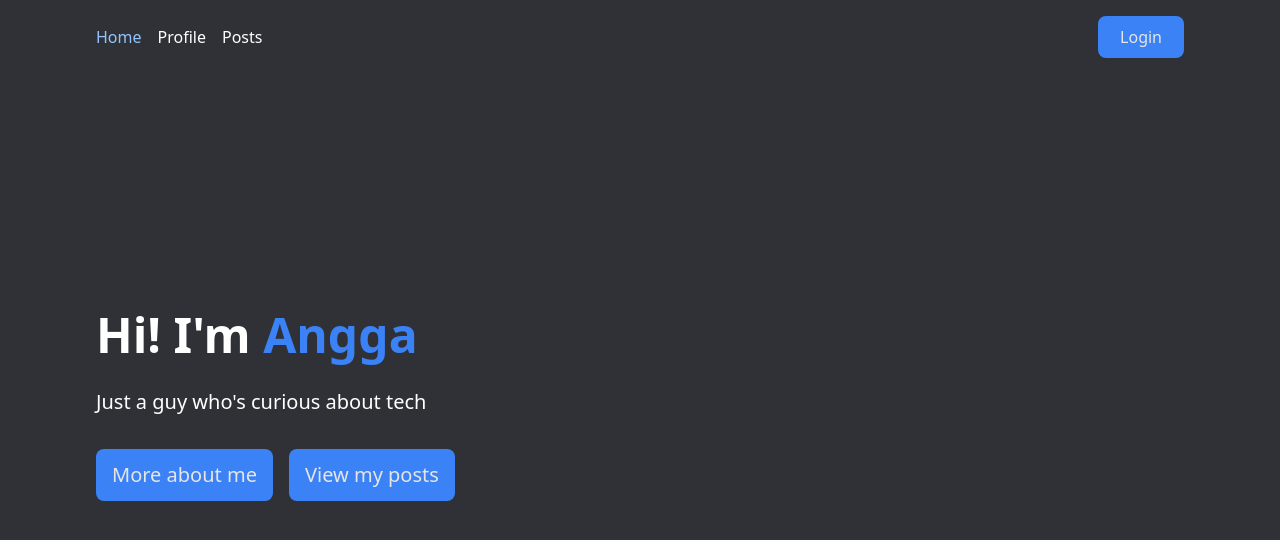
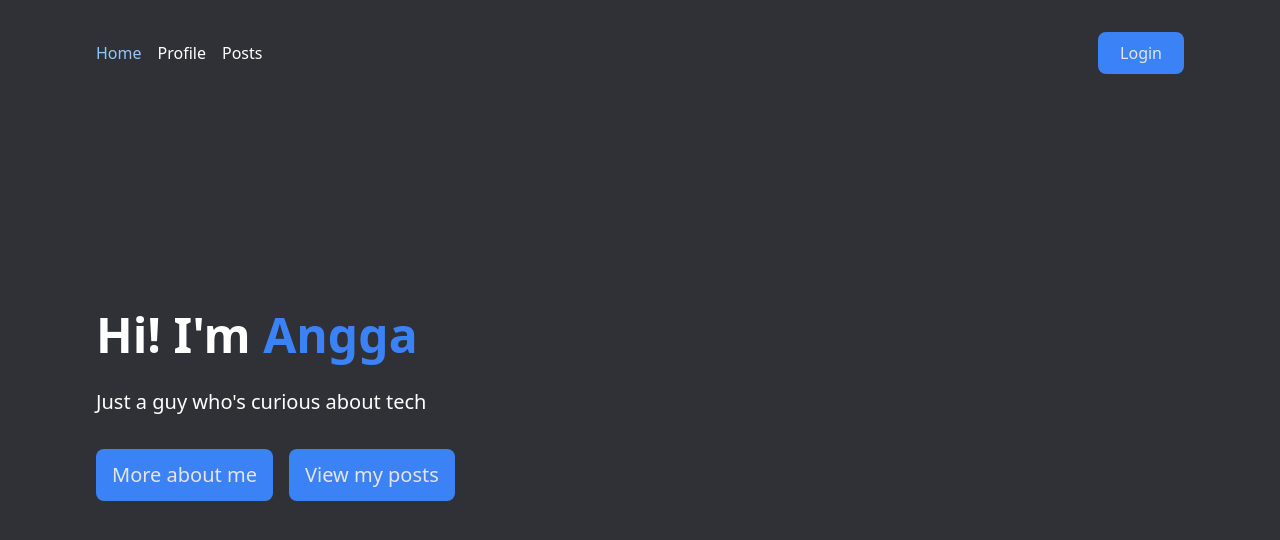
Before and after one commit to nayyara-airlangga/anubis, a Next.js app: page / in a window 1280 px wide. Shown: the top 540 px of the page. Built offline with nearby package versions, Linux system fonts and the light colour scheme; no server answers.

Commit message:
Change navbar position to sticky

```diff
--- a/app/components/Layout/Navbar/index.tsx
+++ b/app/components/Layout/Navbar/index.tsx
@@ -36,7 +36,7 @@ const Navbar = () => {
   }, [showProfileDropdown])
 
   return (
-    <nav className="z-40 w-full flex items-center justify-between my-4">
+    <nav className="dark:bg-[#2f3136] py-4 sticky top-0 z-40 w-full flex items-center justify-between my-4">
       <ul className="flex items-center justify-between space-x-4">
         {NavLinks.map(({ label, path }, index) => (
           <li key={path + index} className="group">
```
